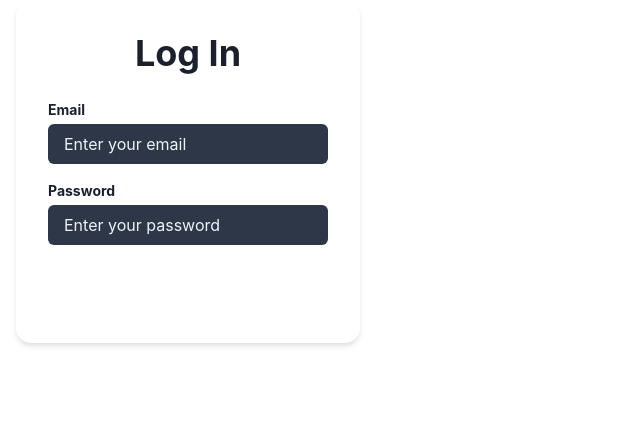
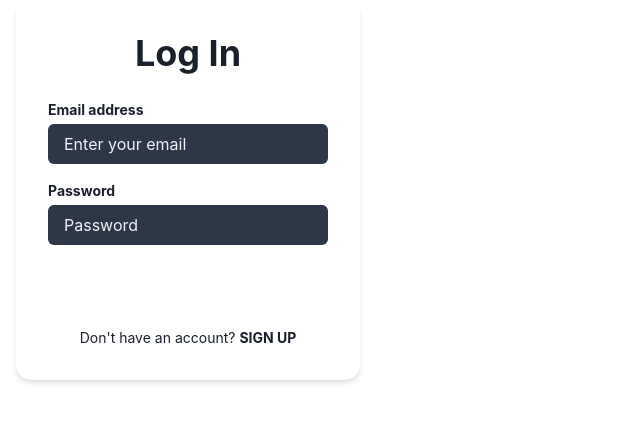
Before and after one commit to Ojoxux/DarkRealm, a React (Vite) app: page / in a window 1280 px wide. Shown: the top 422 px of the page, without its empty margins (0-640 px from the left). Built offline with nearby package versions, Linux system fonts and the light colour scheme.

Commit message:
style🎨: Organismsコンポーネントのスタイル調整

```diff
--- a/src/components/organisms/LoginForm.tsx
+++ b/src/components/organisms/LoginForm.tsx
@@ -1,17 +1,25 @@
-import { VStack } from "@chakra-ui/react";
+import { VStack, Text, Link } from "@chakra-ui/react";
 import { FormField } from "../molecules/FormField";
 import { CustomButton } from "../atoms/CustomButton";
 
 export const LoginForm: React.FC = () => (
   <VStack spacing={4} align="stretch">
     <FormField
-      label="Email"
-      inputProps={{ type: "email", placeholder: "Enter your email" }}
+      label="Email address"
+      inputProps={{ placeholder: "Enter your email" }}
     />
     <FormField
       label="Password"
-      inputProps={{ type: "password", placeholder: "Enter your password" }}
+      inputProps={{ type: "password", placeholder: "Password" }}
     />
-    <CustomButton>Log In</CustomButton>
+    <CustomButton size="lg" width="100%">
+      LOG IN
+    </CustomButton>
+    <Text textAlign="center" fontSize="sm">
+      Don't have an account?{" "}
+      <Link color="brand.500" fontWeight="bold">
+        SIGN UP
+      </Link>
+    </Text>
   </VStack>
 );
```
